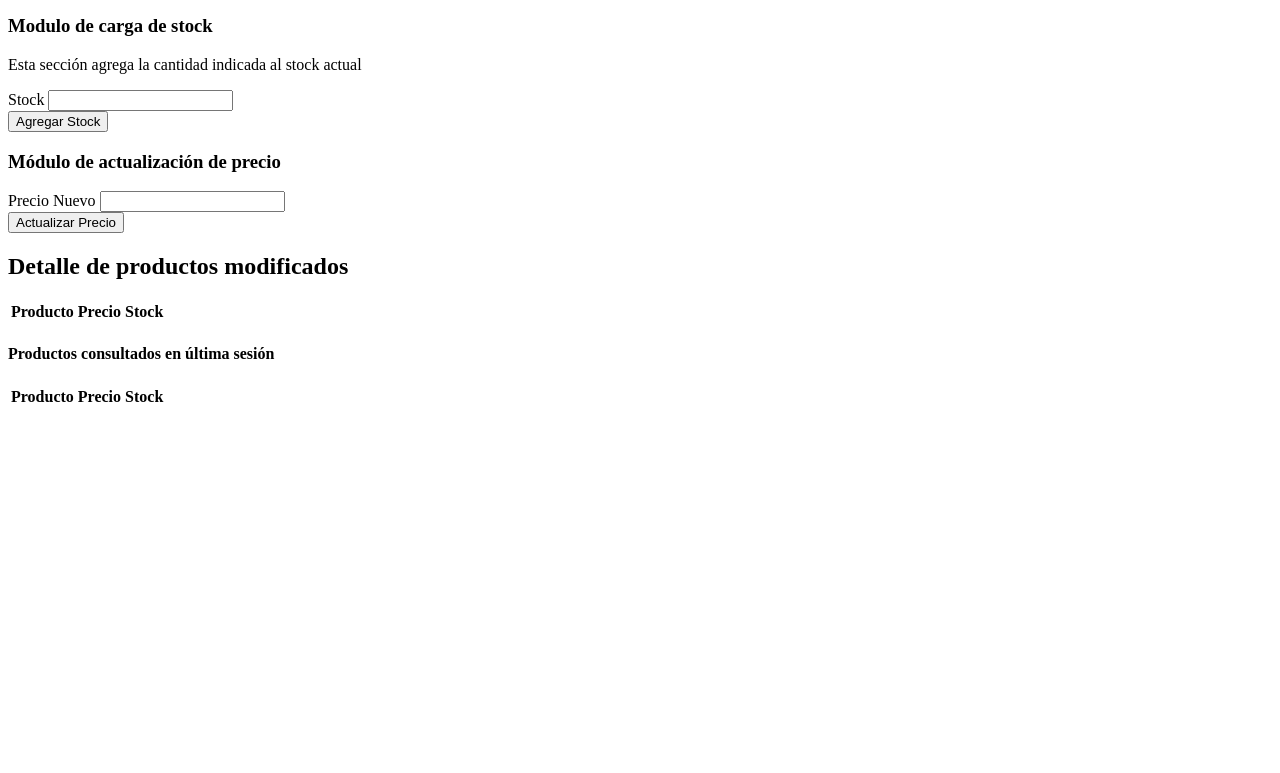
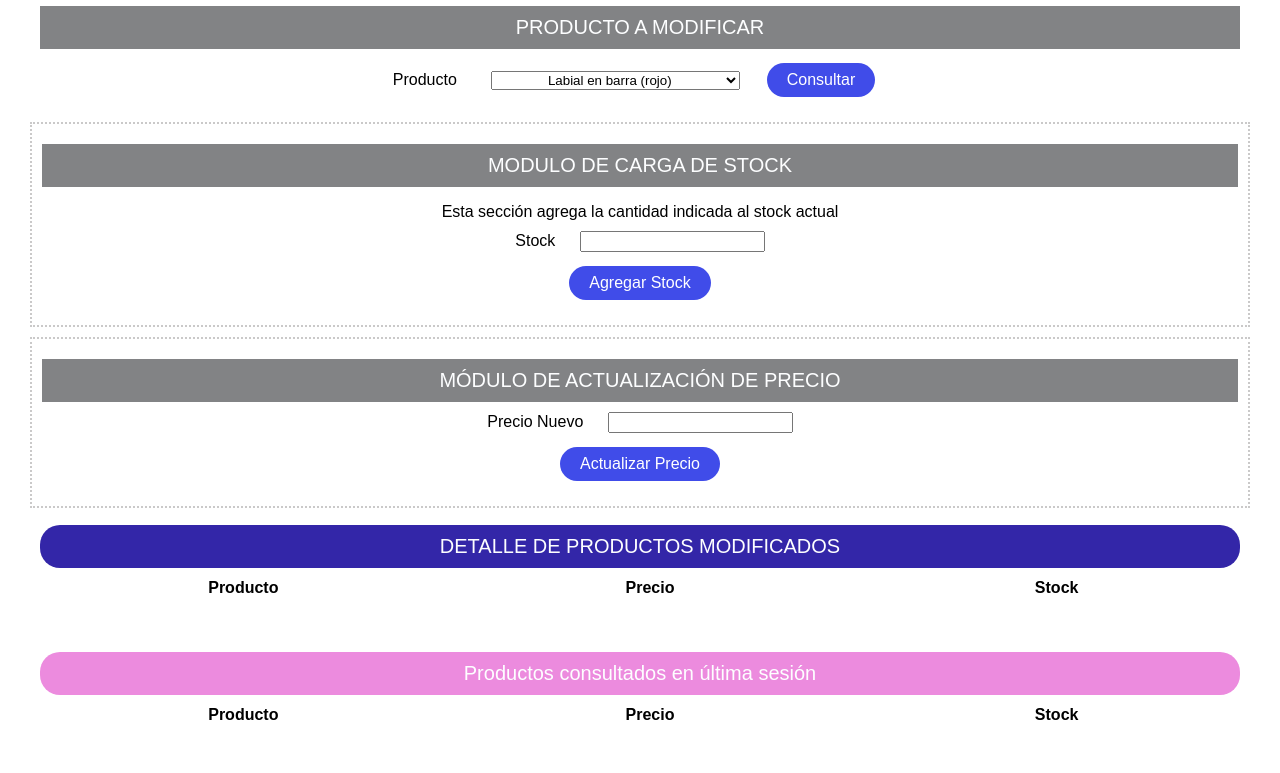
Before and after one commit to areadne/TerceraEntrega_AreadneOchoa, a plain HTML site: page index.html in a window 1280 px wide. Shown: the part 132-905 px from the top of the page. Before the commit the page ends 800 px from the top, so only its background shows below. Drawn offline with Linux system fonts and the light colour scheme.

Commit message:
Update index.html

```diff
--- a/index.html
+++ b/index.html
@@ -4,7 +4,7 @@
 <head>
     <meta charset="utf-8">
     <title class="tituloPrincipal">CONTROL DE INVENTARIO</title>
-    <link rel="stylesheet" href="terceraEntrega.css">
+    <link rel="stylesheet" href="style.css">
 </head>
 
 <body>
@@ -68,7 +68,7 @@
         <label id="contenedorTablaLS"></label>
     </section>
 
-    <script src="TerceraEntrega.js"></script>
+    <script src="project.js"></script>
 
 </body>
 
```
